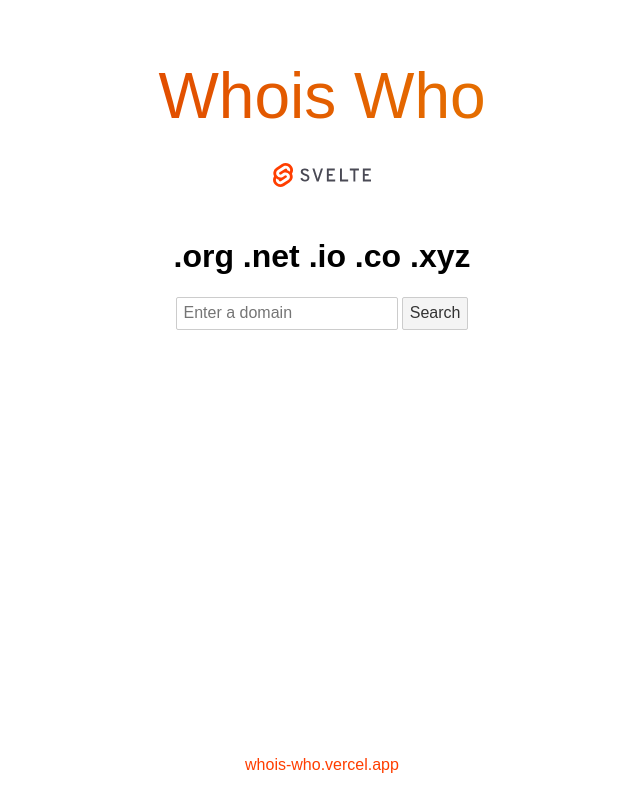
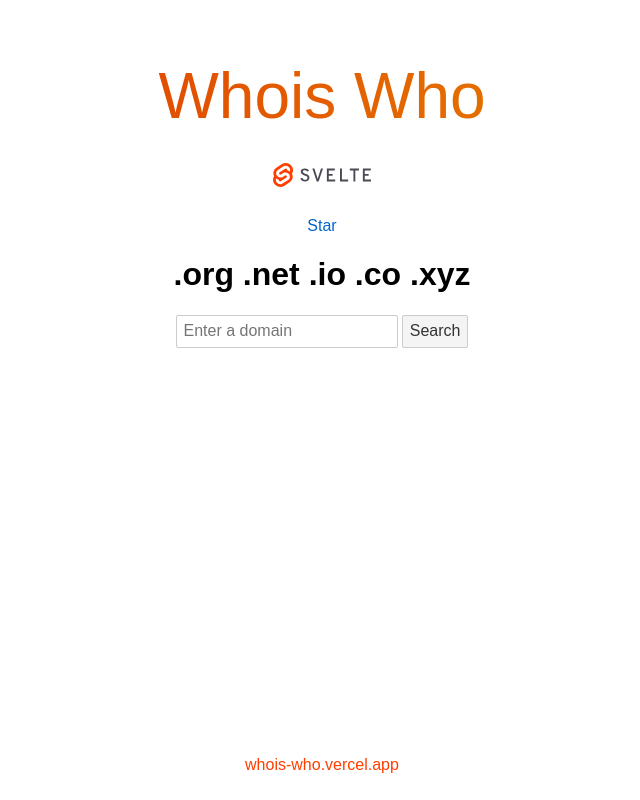
Before and after one commit to sudo-self/whois-who, a Svelte app: page / in a window 1280 px wide. Shown: the whole page, without its empty margins (318-958 px from the left). Built offline with nearby package versions, Linux system fonts and the light colour scheme.

Commit message:
Update WhoisLookup.svelte

```diff
--- a/src/WhoisLookup.svelte
+++ b/src/WhoisLookup.svelte
@@ -67,6 +67,7 @@
 </style>
 
 <div class="container">
+<a class="github-button" href="https://github.com/sudo-self/whois-who" data-color-scheme="no-preference: light; light: light; dark: dark;" data-icon="octicon-star" data-size="large" aria-label="Star sudo-self/whois-who on GitHub">Star</a>
   <h1>.org .net .io .co .xyz</h1>
 
   <input type="text" bind:value={domain} placeholder="Enter a domain" />
```
